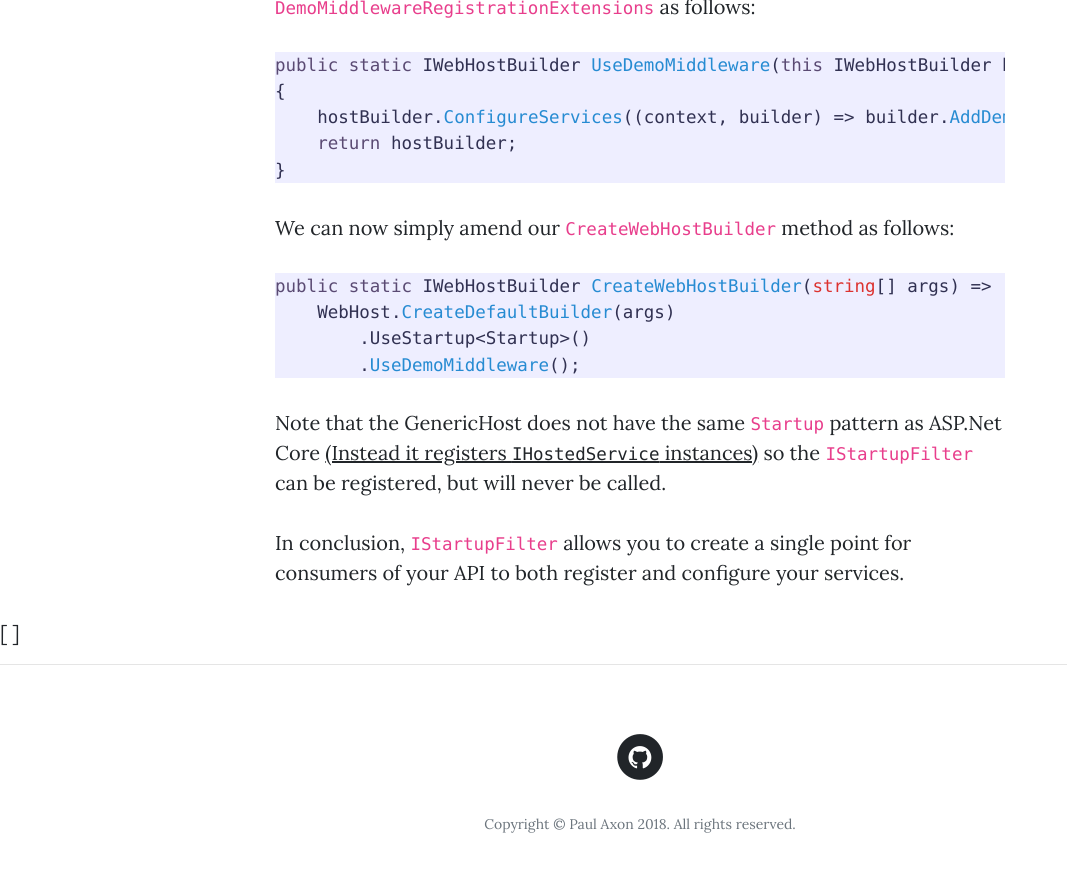
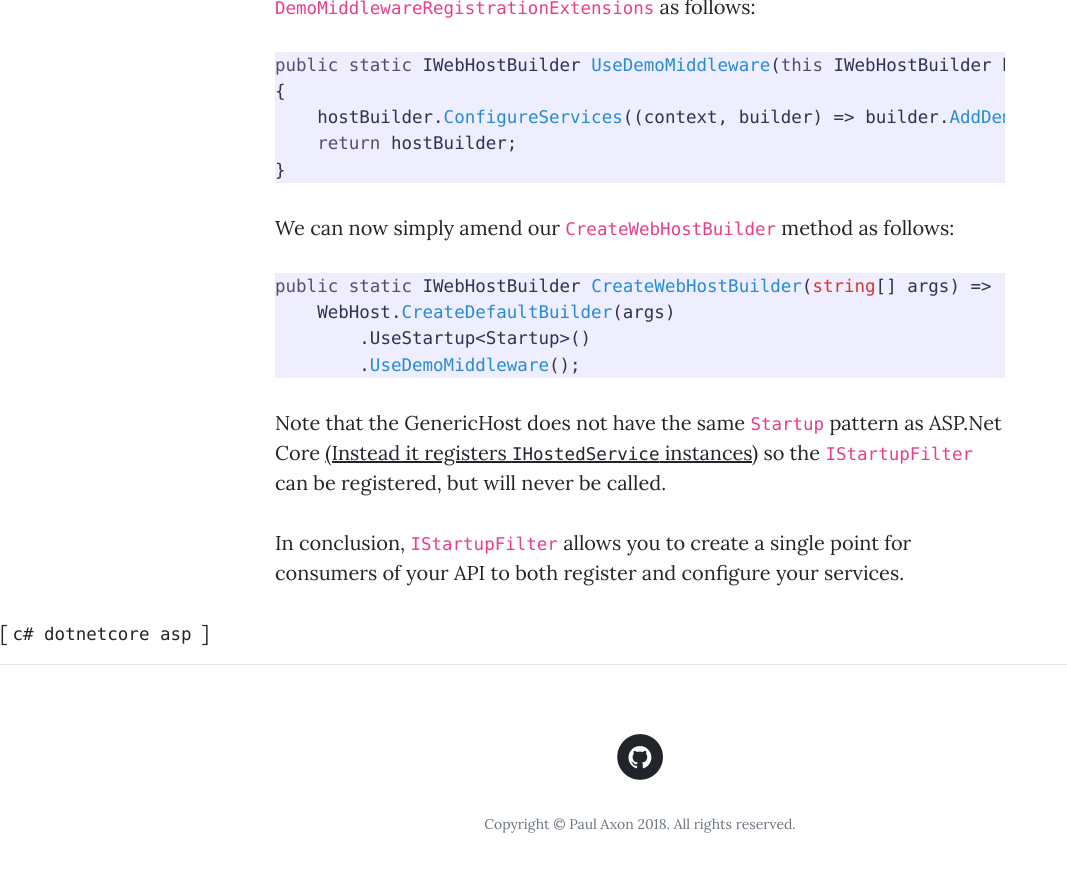
Before and after one commit to paxdev/paxdev.github.io, a Jekyll site: the page built from _posts/2018-08-07-simplifying-component-setup-with-IStartupFilter.md, in a window 1280 px wide and 900 px high, scrolled down 4097 px. Shown: the top 872 px of the window, without its empty margins (0-1067 px from the left). Built offline with Jekyll 4.4.1, drawn with Linux system fonts in a browser that asks for light colours; our own code applies the rules of GitHub Pages for plain Markdown files.

Commit message:
Update 2018-08-07-simplifying-component-setup-with-IStartupFilter.md

```diff
--- a/_posts/2018-08-07-simplifying-component-setup-with-IStartupFilter.md
+++ b/_posts/2018-08-07-simplifying-component-setup-with-IStartupFilter.md
@@ -3,6 +3,8 @@
   header:
     subheading: Simplifying component setup with IStartupFilter
   categories:
+    - dotnetcore
+  tags:
     - c#
     - dotnetcore
     - asp
```
